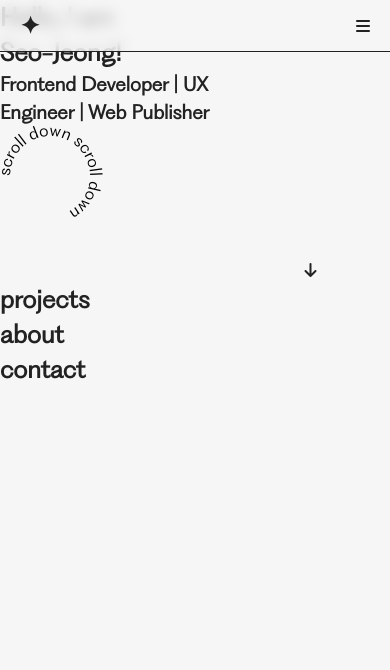
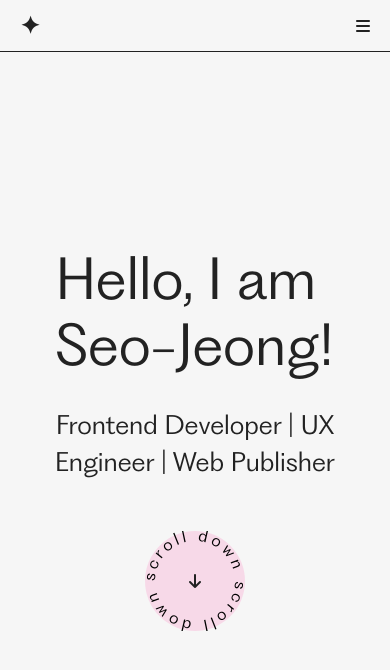
Before and after one commit to imseojeong/imseojeong.github.io, a website: page index.html in a window 390 px wide. Drawn offline with Linux system fonts and the light colour scheme.

Commit message:
💄 Implement mobile style of main and home section

```diff
--- a/styles/style.css
+++ b/styles/style.css
@@ -16,6 +16,17 @@
   --background: #f6f6f6;
   --black: #222;
   --background-global-header: #f6f6f6bb;
+  --scroll-down-button: #ff69b433;
+}
+
+@keyframes rotating-animation {
+  from {
+    transform: rotate(0deg);
+  }
+
+  to {
+    transform: rotate(360deg);
+  }
 }
 
 * {
@@ -164,6 +175,77 @@ ol {
   font-size: 28px;
 }
 
+/* Main */
+main {
+  scroll-snap-type: y mandatory;
+  height: 100vh;
+  overflow-y: scroll;
+  scroll-behavior: smooth;
+}
+
+/* section */
+section {
+  display: flex;
+  flex-direction: column;
+  align-items: center;
+  justify-content: center;
+  height: 100vh;
+  padding: var(--padding-main);
+  padding-top: var(--gnb-height);
+  scroll-snap-align: start;
+}
+
+/* Home */
+.home-introduce {
+  position: relative;
+  display: flex;
+  flex-direction: column;
+  align-items: center;
+  justify-content: center;
+  width: 100%;
+  margin-bottom: 50px;
+}
+
+.home-introduce .greeting,
+.home-introduce .position {
+  font-weight: 400;
+}
+
+.home-introduce .greeting {
+  margin-bottom: 30px;
+  font-size: min(55px, 16vw);
+  line-height: 1.2;
+}
+
+.home-introduce .position {
+  font-size: min(25px, 7vw);
+  text-align: center;
+}
+
+/* Scroll down button */
+.scroll-down-button {
+  position: relative;
+  display: block;
+  height: 100px;
+  background-color: var(--scroll-down-button);
+  border-radius: 50%;
+  transition: transform 300ms ease-in-out;
+}
+
+.scroll-down-button i.fa-arrow-down {
+  position: absolute;
+  top: 50%;
+  left: 50%;
+  transform: translate(-50%, -50%);
+}
+
+svg.scroll-down {
+  width: 100px;
+  height: 100px;
+  letter-spacing: 0.2em;
+  animation: rotating-animation 10000ms linear infinite;
+}
+
 /* >= 768px (tablet) */
 @media screen and (min-width: 768px) {
   :root {
```
